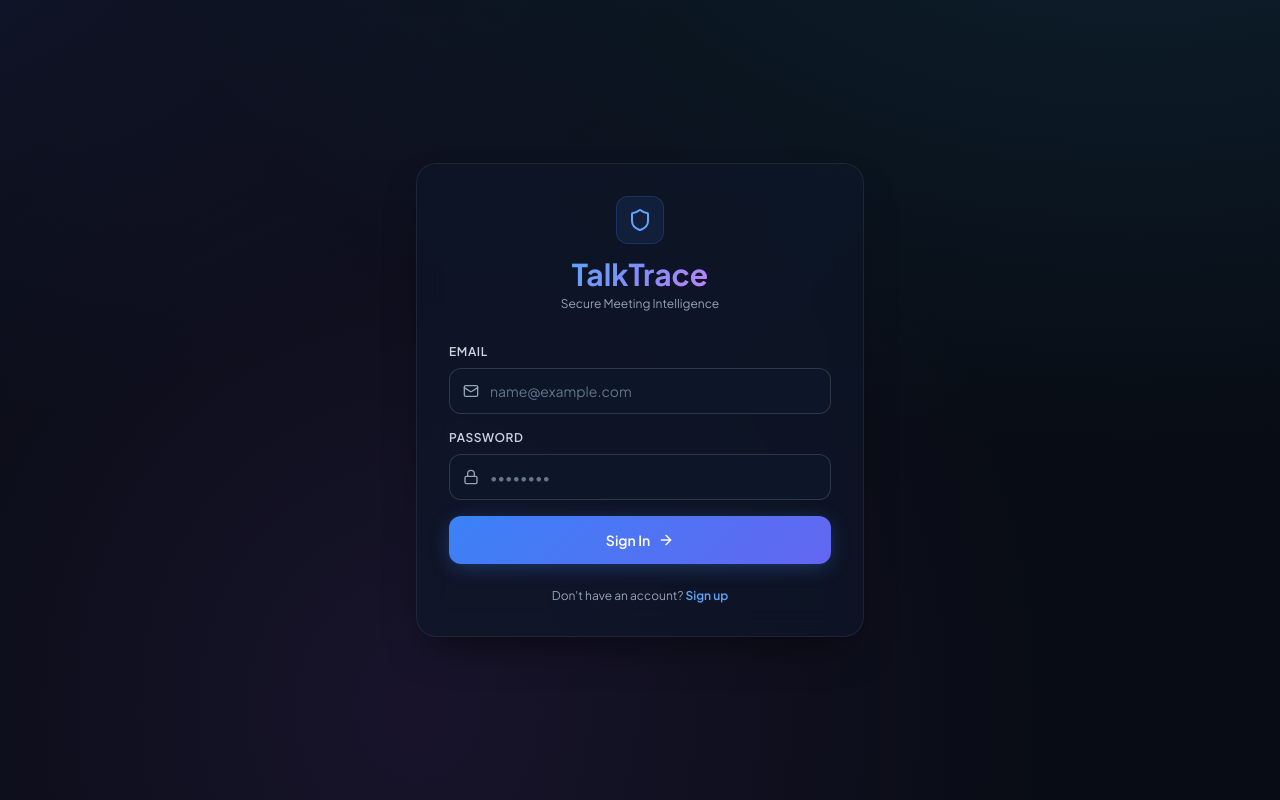
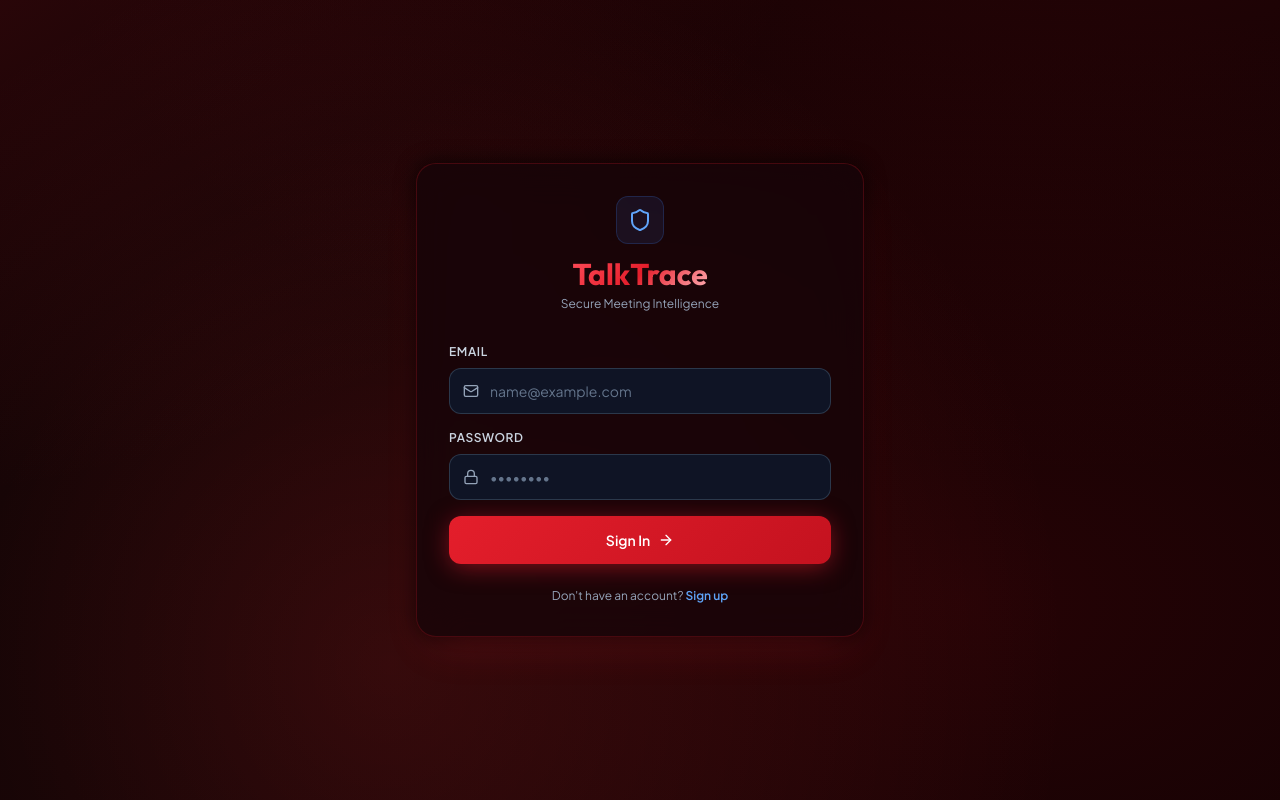
Before and after one commit to alfredjoe/talktrace-web, a React (Create React App) app: page /login in a window 1280 px wide. Built offline with nearby package versions, Linux system fonts and the light colour scheme; no server answers.

Commit message:
Apply signature crimson red theme and custom typography

```diff
--- a/src/index.css
+++ b/src/index.css
@@ -1,3 +1,5 @@
+@import url('https://fonts.googleapis.com/css2?family=Plus+Jakarta+Sans:wght@400;500;600;700;800&family=Outfit:wght@500;600;700;800&display=swap');
+
 @tailwind base;
 @tailwind components;
 @tailwind utilities;
@@ -5,23 +7,28 @@
 @layer base {
   body {
     margin: 0;
-    font-family: 'Plus Jakarta Sans', 'Inter', -apple-system, BlinkMacSystemFont, sans-serif;
+    font-family: 'Plus Jakarta Sans', -apple-system, BlinkMacSystemFont, sans-serif;
     -webkit-font-smoothing: antialiased;
-    background-color: #080c14;
-    color: #f1f5f9;
+    background-color: #0A0203;
+    color: #F8FAFC;
     overflow-x: hidden;
+  }
+
+  h1, h2, h3, .brand-font {
+    font-family: 'Outfit', 'Plus Jakarta Sans', sans-serif;
   }
 }
 
-/* Subtle Animated Ambient Background */
+/* Signature Deep Crimson Mesh Background */
 .bg-sleek-mesh {
-  background-color: #080c14;
+  background-color: #0A0203;
   background-image:
-    radial-gradient(at 10% 10%, rgba(99, 102, 241, 0.15) 0px, transparent 45%),
-    radial-gradient(at 90% 10%, rgba(56, 189, 248, 0.12) 0px, transparent 45%),
-    radial-gradient(at 50% 90%, rgba(168, 85, 247, 0.10) 0px, transparent 50%);
-  background-size: 140% 140%;
-  animation: sleekMesh 16s ease infinite alternate;
+    radial-gradient(at 15% 15%, rgba(228, 30, 43, 0.22) 0px, transparent 48%),
+    radial-gradient(at 85% 15%, rgba(180, 10, 20, 0.18) 0px, transparent 45%),
+    radial-gradient(at 50% 85%, rgba(255, 60, 60, 0.14) 0px, transparent 50%),
+    radial-gradient(at 80% 80%, rgba(120, 5, 12, 0.25) 0px, transparent 45%);
+  background-size: 150% 150%;
+  animation: sleekMesh 18s ease infinite alternate;
 }
 
 @keyframes sleekMesh {
@@ -30,69 +37,69 @@
   100% { background-position: 0% 100%; }
 }
 
-/* Sleek Glassmorphic Container */
+/* Glassmorphic Crimson Cards */
 .sleek-card {
-  background: rgba(15, 23, 42, 0.65);
-  backdrop-filter: blur(16px);
-  -webkit-backdrop-filter: blur(16px);
-  border: 1px solid rgba(255, 255, 255, 0.07);
-  box-shadow: 0 20px 40px -15px rgba(0, 0, 0, 0.5);
+  background: rgba(22, 5, 8, 0.75);
+  backdrop-filter: blur(20px);
+  -webkit-backdrop-filter: blur(20px);
+  border: 1px solid rgba(228, 30, 43, 0.22);
+  box-shadow: 0 20px 45px -15px rgba(228, 30, 43, 0.20), 0 0 20px 0 rgba(0, 0, 0, 0.8);
   border-radius: 1.25rem;
   transition: all 0.25s cubic-bezier(0.4, 0, 0.2, 1);
 }
 
 .sleek-card-hover {
-  background: rgba(15, 23, 42, 0.65);
-  backdrop-filter: blur(16px);
-  -webkit-backdrop-filter: blur(16px);
-  border: 1px solid rgba(255, 255, 255, 0.07);
-  box-shadow: 0 10px 25px -5px rgba(0, 0, 0, 0.4);
+  background: rgba(22, 5, 8, 0.70);
+  backdrop-filter: blur(20px);
+  -webkit-backdrop-filter: blur(20px);
+  border: 1px solid rgba(228, 30, 43, 0.22);
+  box-shadow: 0 10px 30px -5px rgba(0, 0, 0, 0.7);
   border-radius: 1.25rem;
   transition: all 0.25s cubic-bezier(0.4, 0, 0.2, 1);
 }
 
 .sleek-card-hover:hover {
-  border-color: rgba(99, 102, 241, 0.4);
+  border-color: rgba(228, 30, 43, 0.55);
   transform: translateY(-2px);
-  box-shadow: 0 15px 35px -5px rgba(99, 102, 241, 0.15);
+  box-shadow: 0 15px 35px -5px rgba(228, 30, 43, 0.35);
 }
 
-/* Sleek Animated Gradient Text */
+/* Signature Crimson Gradient Text */
 .text-gradient-sleek {
-  background: linear-gradient(135deg, #60a5fa 0%, #818cf8 50%, #c084fc 100%);
+  background: linear-gradient(135deg, #FF4D5A 0%, #E41E2B 50%, #FFB0B5 100%);
   color: transparent;
   -webkit-background-clip: text;
   background-clip: text;
 }
 
-/* Primary Sleek Button */
+/* Primary Crimson Button */
 .btn-sleek-primary {
-  background: linear-gradient(135deg, #3b82f6 0%, #6366f1 100%);
-  box-shadow: 0 4px 20px -2px rgba(59, 130, 246, 0.35);
+  background: linear-gradient(135deg, #E41E2B 0%, #C4121F 100%);
+  box-shadow: 0 4px 25px -2px rgba(228, 30, 43, 0.55);
   transition: all 0.25s ease;
 }
 
 .btn-sleek-primary:hover {
-  background: linear-gradient(135deg, #2563eb 0%, #4f46e5 100%);
-  box-shadow: 0 8px 25px -2px rgba(99, 102, 241, 0.5);
+  background: linear-gradient(135deg, #FF2E3C 0%, #D81A27 100%);
+  box-shadow: 0 8px 30px 0px rgba(228, 30, 43, 0.75);
   transform: translateY(-1px);
 }
 
-/* Minimal Custom Scrollbar */
+/* Custom Scrollbar */
 ::-webkit-scrollbar {
   width: 6px;
   height: 6px;
 }
 
 ::-webkit-scrollbar-track {
-  background: rgba(8, 12, 20, 0.6);
+  background: rgba(10, 2, 3, 0.8);
 }
 
 ::-webkit-scrollbar-thumb {
-  background: rgba(51, 65, 85, 0.6);
+  background: rgba(228, 30, 43, 0.4);
   border-radius: 4px;
 }
 
 ::-webkit-scrollbar-thumb:hover {
-  background: rgba(99, 102, 241, 0.6);
+  background: rgba(228, 30, 43, 0.7);
 }
```
